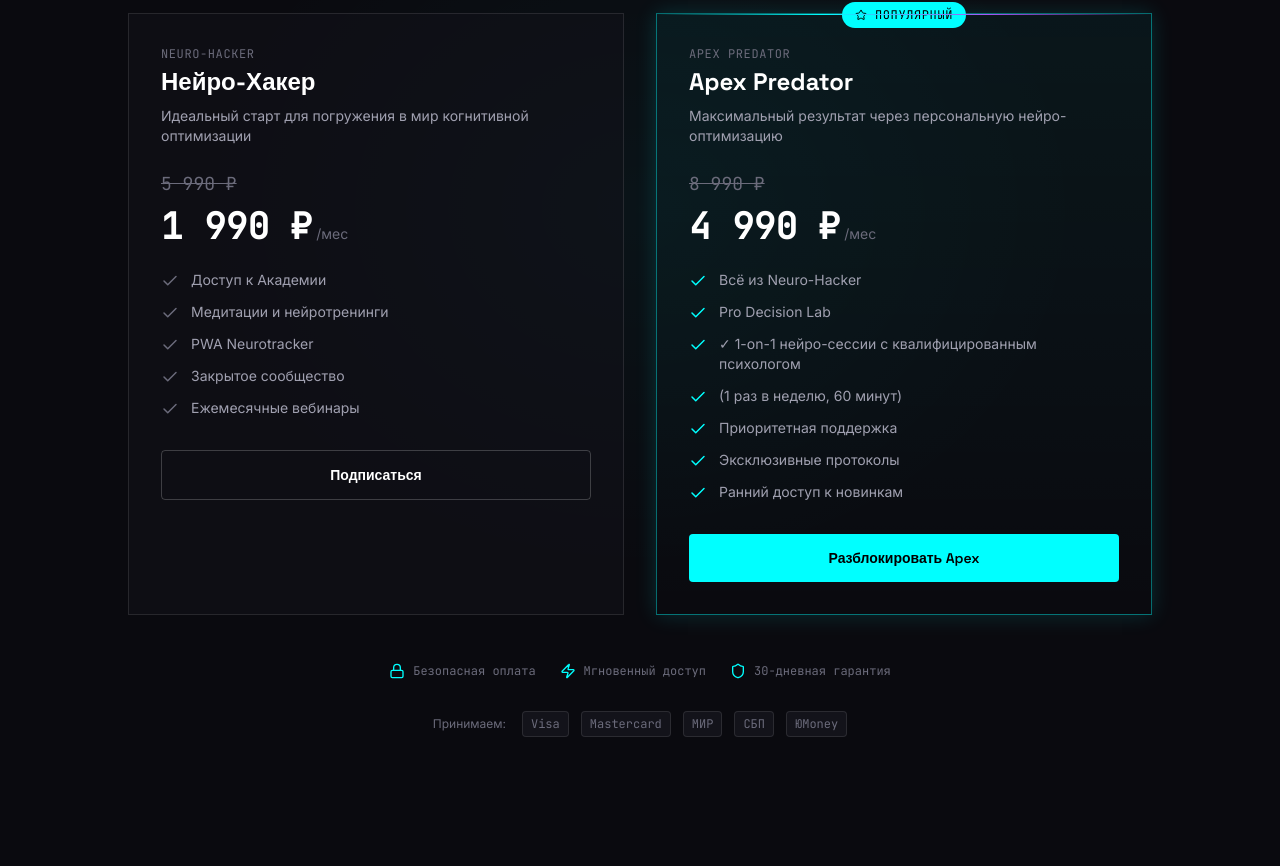
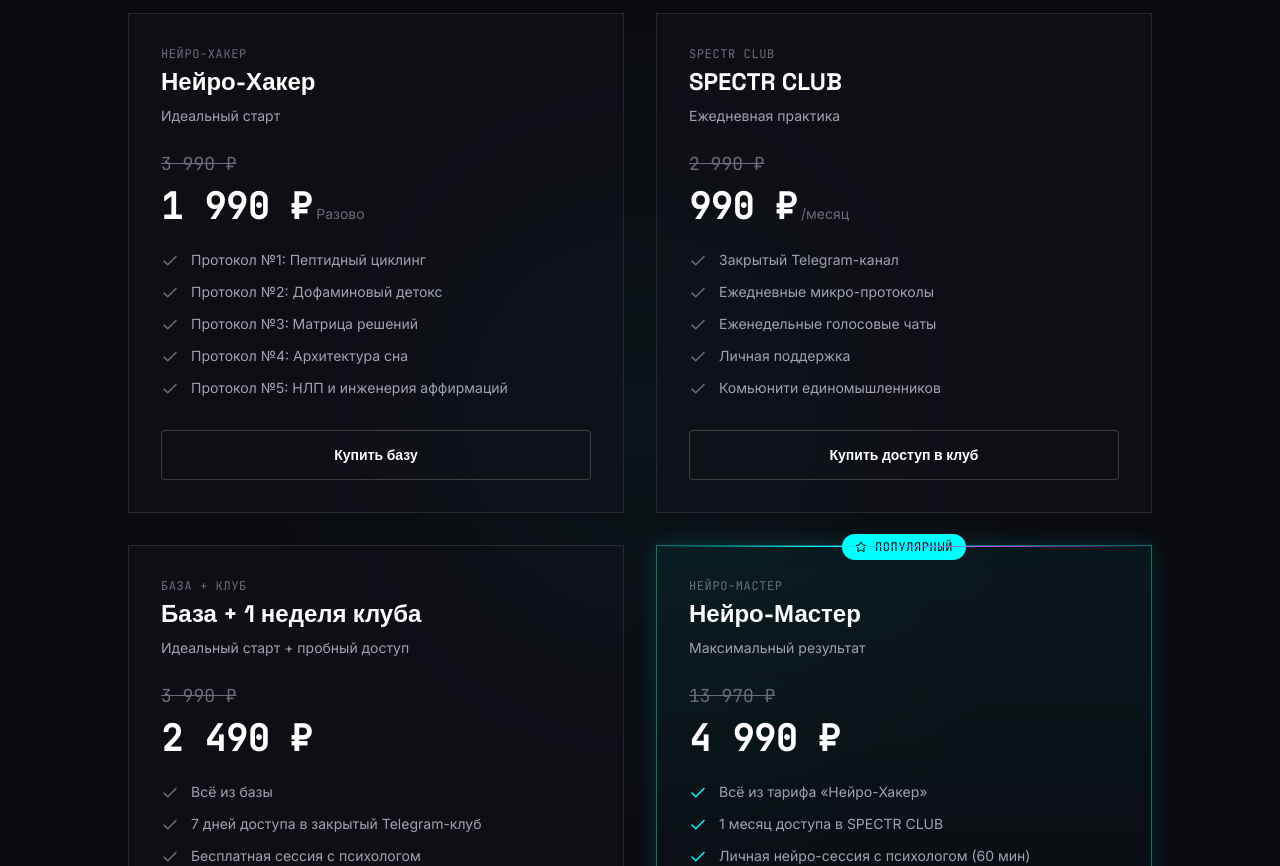
Before and after one commit to MIlkoss77/spectrmind.ru, a React (Vite) app: page / in a window 1280 px wide. Shown: the part 4574-5440 px from the top of the page. Built offline with nearby package versions, Linux system fonts and the light colour scheme.

Commit message:
feat: update pricing cards to 4 new tiers

```diff
--- a/src/sections/Pricing.tsx
+++ b/src/sections/Pricing.tsx
@@ -6,38 +6,68 @@
 const tiers = [
   {
     name: 'Нейро-Хакер',
-    nameEn: 'NEURO-HACKER',
-    priceMonthly: '1 990',
-    oldPrice: '5 990',
-    periodMonthly: '/мес',
-    description: 'Идеальный старт для погружения в мир когнитивной оптимизации',
+    nameEn: 'НЕЙРО-ХАКЕР',
+    price: '1 990',
+    oldPrice: '3 990',
+    period: 'Разово',
+    description: 'Идеальный старт',
     features: [
-      'Доступ к Академии',
-      'Медитации и нейротренинги',
-      'PWA Neurotracker',
-      'Закрытое сообщество',
-      'Ежемесячные вебинары',
+      'Протокол №1: Пептидный циклинг',
+      'Протокол №2: Дофаминовый детокс',
+      'Протокол №3: Матрица решений',
+      'Протокол №4: Архитектура сна',
+      'Протокол №5: НЛП и инженерия аффирмаций',
     ],
-    cta: 'Подписаться',
+    cta: 'Купить базу',
     popular: false,
   },
   {
-    name: 'Apex Predator',
-    nameEn: 'APEX PREDATOR',
-    priceMonthly: '4 990',
-    oldPrice: '8 990',
-    periodMonthly: '/мес',
-    description: 'Максимальный результат через персональную нейро-оптимизацию',
+    name: 'SPECTR CLUB',
+    nameEn: 'SPECTR CLUB',
+    price: '990',
+    oldPrice: '2 990',
+    period: '/месяц',
+    description: 'Ежедневная практика',
     features: [
-      'Всё из Neuro-Hacker',
-      'Pro Decision Lab',
-      '✓ 1-on-1 нейро-сессии с квалифицированным психологом',
-      '  (1 раз в неделю, 60 минут)',
+      'Закрытый Telegram-канал',
+      'Ежедневные микро-протоколы',
+      'Еженедельные голосовые чаты',
+      'Личная поддержка',
+      'Комьюнити единомышленников',
+    ],
+    cta: 'Купить доступ в клуб',
+    popular: false,
+  },
+  {
+    name: 'База + 1 неделя клуба',
+    nameEn: 'БАЗА + КЛУБ',
+    price: '2 490',
+    oldPrice: '3 990',
+    period: '',
+    description: 'Идеальный старт + пробный доступ',
+    features: [
+      'Всё из базы',
+      '7 дней доступа в закрытый Telegram-клуб',
+      'Бесплатная сессия с психологом',
+    ],
+    cta: 'Купить базу + клуб',
+    popular: false,
+  },
+  {
+    name: 'Нейро-Мастер',
+    nameEn: 'НЕЙРО-МАСТЕР',
+    price: '4 990',
+    oldPrice: '13 970',
+    period: '',
+    description: 'Максимальный результат',
+    features: [
+      'Всё из тарифа «Нейро-Хакер»',
+      '1 месяц доступа в SPECTR CLUB',
+      'Личная нейро-сессия с психологом (60 мин)',
       'Приоритетная поддержка',
-      'Эксклюзивные протоколы',
-      'Ранний доступ к новинкам',
+      'Ранний доступ к новым продуктам',
     ],
-    cta: 'Разблокировать Apex',
+    cta: 'Разблокировать Нейро-Мастера',
     popular: true,
   },
 ];
@@ -230,9 +260,11 @@
                 </div>
                 <div className="flex items-baseline gap-1">
                   <span className="font-mono text-4xl font-bold text-txt-primary">
-                    {tier.priceMonthly} ₽
+                    {tier.price} ₽
                   </span>
-                  <span className="text-txt-muted text-sm">{tier.periodMonthly}</span>
+                  {tier.period && (
+                    <span className="text-txt-muted text-sm">{tier.period}</span>
+                  )}
                 </div>
               </div>
 
```
